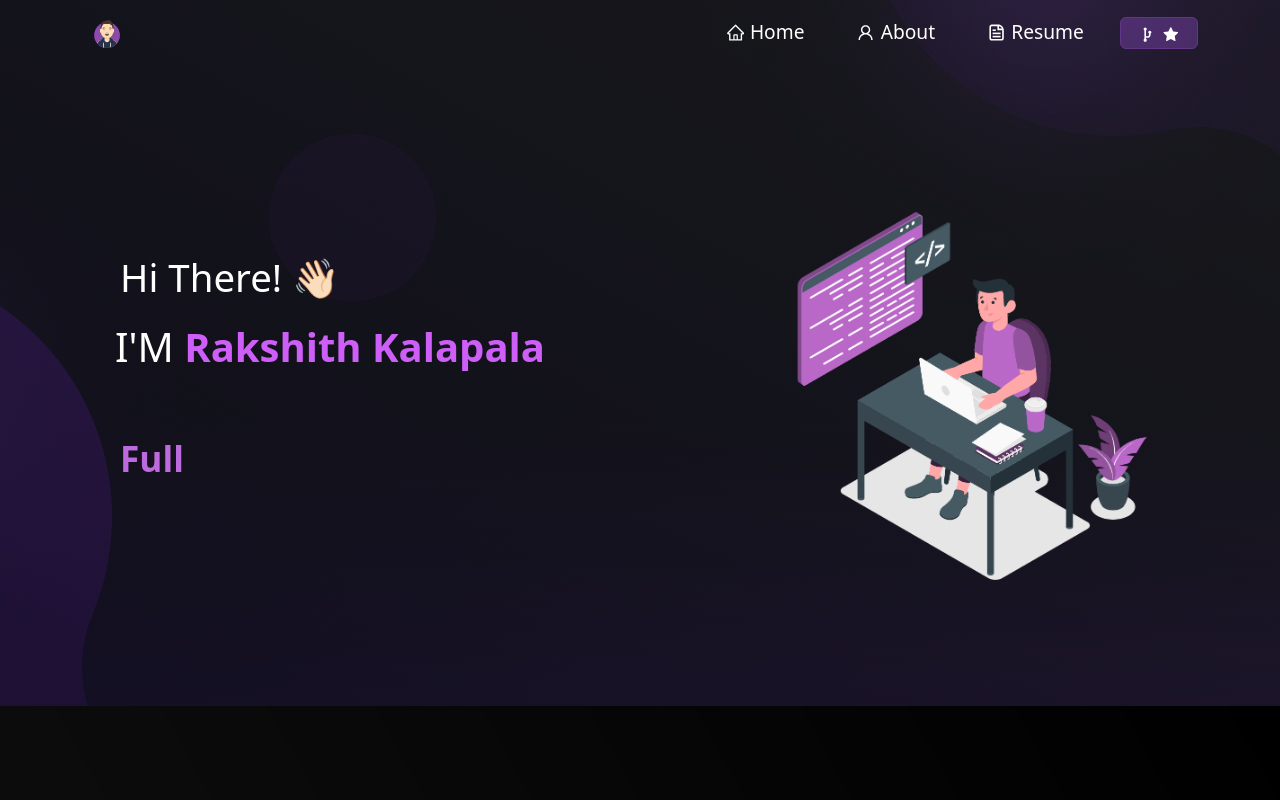
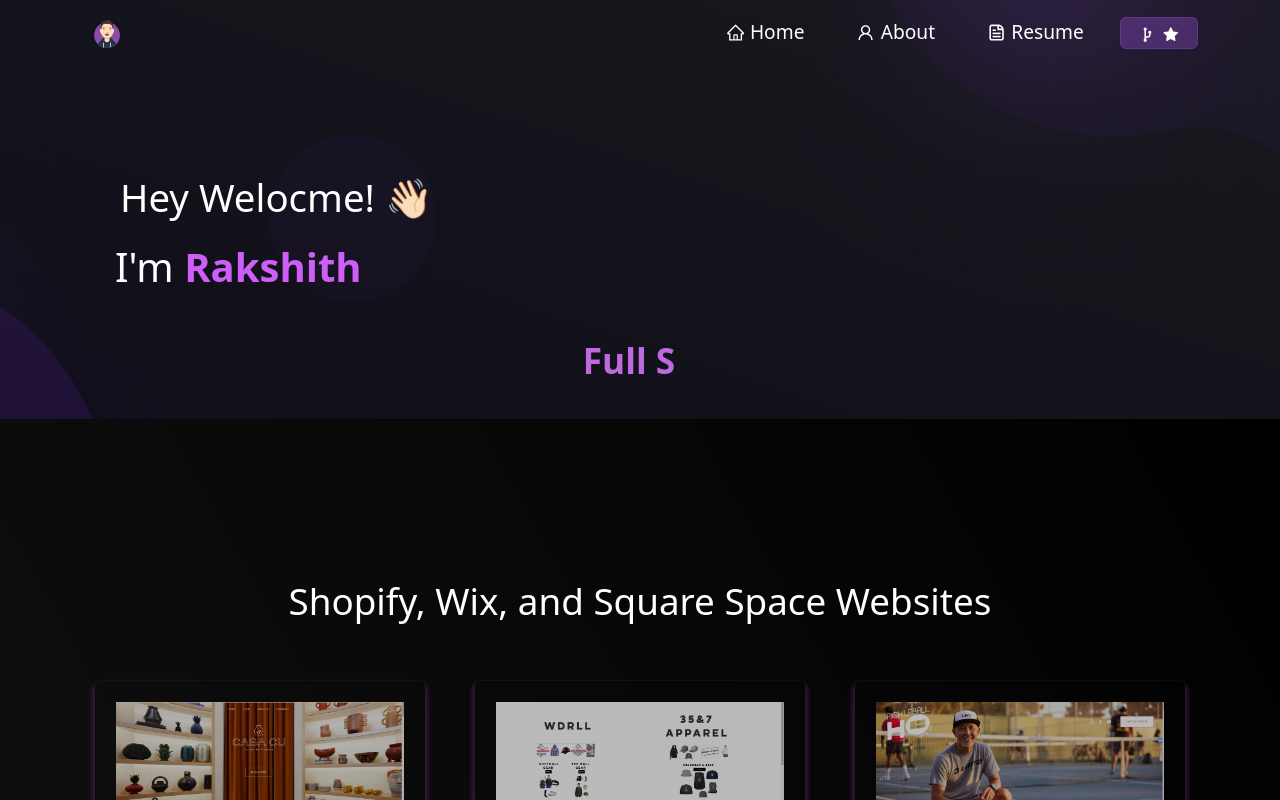
Before and after one commit to rakshith22-glitch/pfolio, a React (Create React App) app: page / in a window 1280 px wide. Shown: the top 800 px of the page. Built offline with nearby package versions, Linux system fonts and the light colour scheme.

Commit message:
latest push

```diff
--- a/src/components/About/AboutCard.js
+++ b/src/components/About/AboutCard.js
@@ -8,22 +8,24 @@ function AboutCard() {
       <Card.Body>
         <blockquote className="blockquote mb-0">
           <p style={{ textAlign: "justify" }}>
-            HEY  !!! I am{" "}
-            <span className="purple">RAKSHITH</span>
-            <br />I am passionate about coding and building applications and websites to help others start their dream businesses.
-            <span className="purple"> Based in Santa Monica, California</span>
+            <br />
+             I specialize in building professional websites tailored to your business needs.
             <br />
             <br />
-            Besides coding, I love to:
+            <span className="purple">
+              Based in Santa Monica, California
+            </span>
+            <br />
+            Here's a little bit about me:
           </p>
           <ul>
             <li className="about-activity">
-              <ImPointRight /> Play Pickleball, Hike, Read, Workout, Chill at coffee shops and Travel
+              <ImPointRight /> I enjoy playing Pickleball, hiking, reading, working out, relaxing at coffee shops, and traveling.
             </li>
           </ul>
 
           <p style={{ color: "rgb(155 126 172)" }}>
-            "If you're going to try go all the way, otherwise dont even start !"
+            "If you're going to try, go all the way; otherwise, don't even start."
           </p>
           <footer className="blockquote-footer">Rakshith</footer>
         </blockquote>
--- a/src/components/Home/Home.js
+++ b/src/components/Home/Home.js
@@ -4,42 +4,27 @@ import homeLogo from "../../Assets/home-main.svg";
 import Particle from "../Particle";
 import Home2 from "./Home2";
 import Type from "./Type";
-import Projects from "../Projects/Projects"
+import Projects from "../Projects/Projects";
 function Home() {
   return (
     <section>
       <Container fluid className="home-section" id="home">
         <Particle />
+
         <Container className="home-content">
-          <Row>
-            <Col md={7} className="home-header">
           <h1 style={{ paddingBottom: 15 }} className="heading">
-                Hi There!{" "}
+            Hey Welocme!{" "}
             <span className="wave" role="img" aria-labelledby="wave">
               👋🏻
             </span>
           </h1>
 
           <h1 className="heading-name">
-                I'M
-                <strong className="main-name"> Rakshith Kalapala</strong>
+            I'm
+            <strong className="main-name"> Rakshith </strong>
           </h1>
-
-              <div style={{ padding: 50, textAlign: "left" }}>
-                <Type />
-              </div>
-            </Col>
-
-            <Col md={5} style={{ paddingBottom: 20 }}>
-              <img
-                src={homeLogo}
-                alt="home pic"
-                className="img-fluid"
-                style={{ maxHeight: "450px" }}
-              />
-            </Col>
-          </Row>
         </Container>
+        <Type/>
       </Container>
       <Projects />
     </section>
--- a/src/components/Projects/Projects.js
+++ b/src/components/Projects/Projects.js
@@ -16,7 +16,7 @@ function Projects() {
     <Container fluid className="project-section">
       <Particle />
       <Container>
-        <h2 className="project-heading">Shopify, Wix, and Square Space Apps</h2>
+        <h2 className="project-heading">Shopify, Wix, and Square Space Websites</h2>
         <Row style={{ justifyContent: "center", paddingBottom: "10px" }}>
           <Col md={4} className="project-card">
             <ProjectCard
```
Lines whose indentation alone changed are shown as unchanged.
